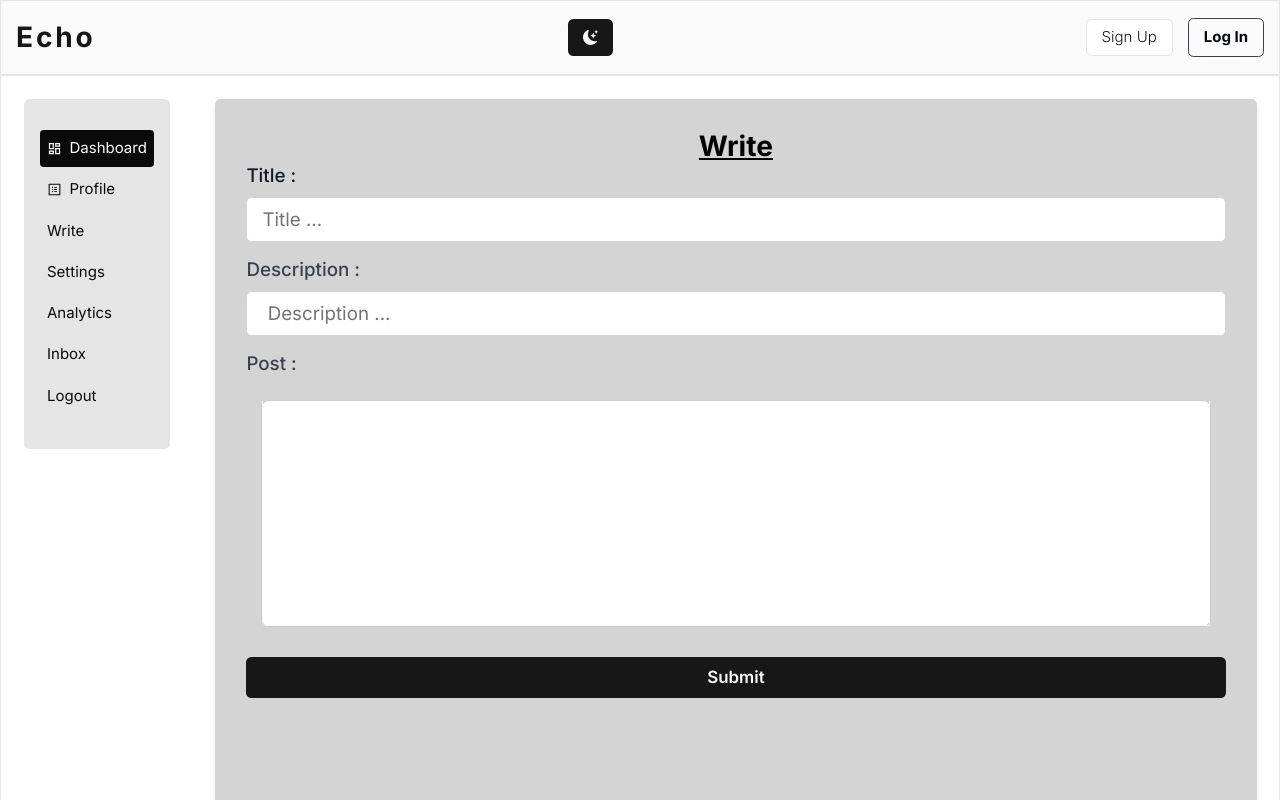
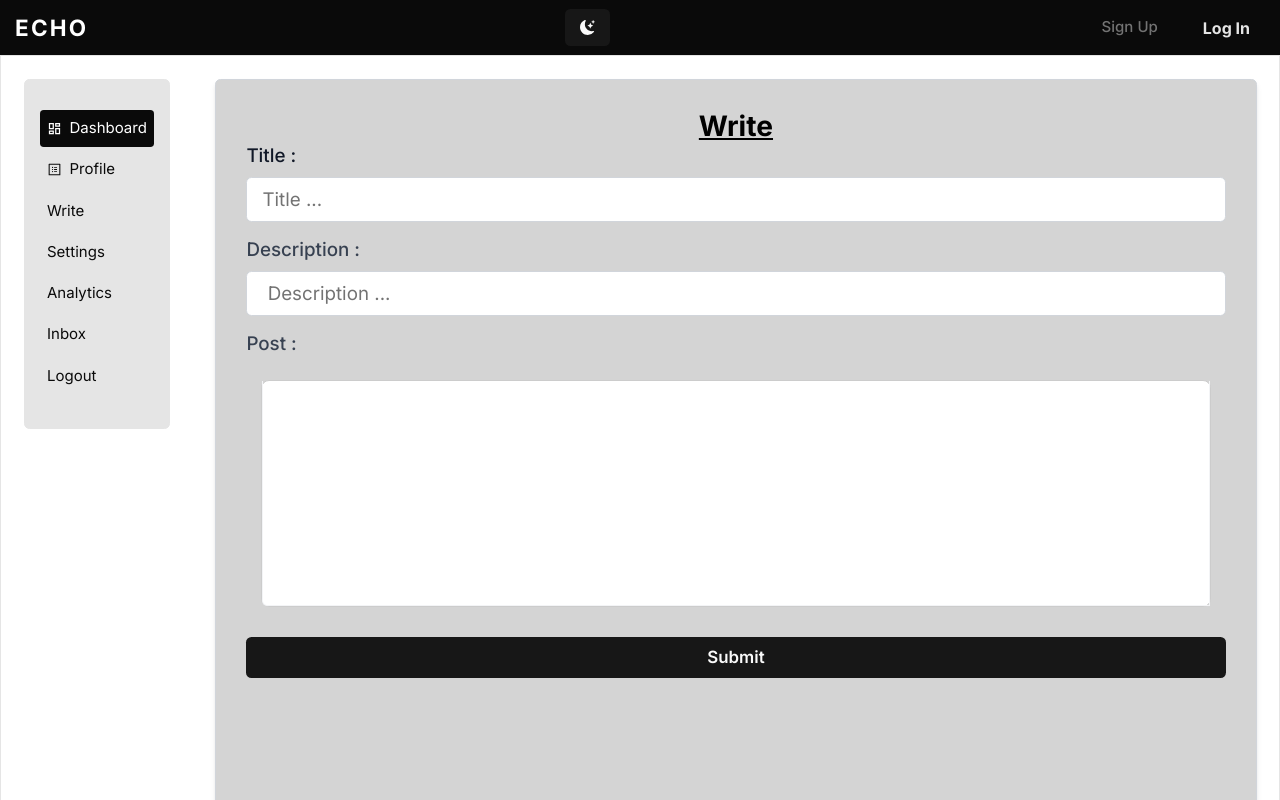
Before and after one commit to abdelhak-org/echo, a Next.js app: page /dashboard/write in a window 1280 px wide. Shown: the top 800 px of the page. Built offline with nearby package versions, Linux system fonts and the light colour scheme; no server answers; a web font is replaced by a local one.

Commit message:
working on ui

```diff
--- a/src/components/PostCard.tsx
+++ b/src/components/PostCard.tsx
@@ -32,33 +32,89 @@ const PostCard = ({
   likes = 10,
   dislikes = 0,
 }: Post) => {
-  return (
-    <Card
-      className="dark:bg-neutral-800 dark:text-neutral-100 text-gray-900
-    my-4 flex -space-y-2 border rounded-md border-transparent justify-between items-center flex-col
-      border-b-gray-200"
-    >
-      <CardHeader className="w-full h-fit flex flex-col">
-        <CardTitle className="text-2xl font-bold font-sans tracking-wide">
+  return  (
+    <div className="w-full max-w-[1534px]  md:h-[270px] flex flex-col  md:flex-row  border overflow-hidden
+     border-neutral-200 rounded-md shadow-md my-2 ">
+      <div className="w.full  md:w-1/5 h-full overflow-hidden rounded-md ">
+        <img src="https://source.unsplash.com/random" alt="cardImg" className="w-full h-full object-cover  rounded-md" />
+      </div>
+      <Card className="w-full md:w-4/5 flex flex-col justify-between border-0 ">
+      <CardHeader className="">
+        <CardTitle className="font-sans font-bold text-[18px] tracking-wide text-neutral-950 ">
           <Link href={`http://localhost:3000/posts/${id}`}>{title}</Link>
         </CardTitle>
-        <CardDescription className="font-sm font-mono">
-          {description || "Neque porro quisquam est qui dolorem ipsum quia dolor sit amet, consectetur, adipisci velit...\n There is no one who loves pain itself, who seeks after it and wants to have it, simply because it is pain..."}
+        <CardDescription className="">
+          {description?.substring(0,80) ||
+            "Neque porro quisquam est qui dolorem ipsum quia dolor sit amet, consectetur, adipisci velit...\n There is no one who loves pain itself, who seeks after it and wants to have it, simply because it is pain..."}
         </CardDescription>
+
       </CardHeader>
 
-      <div className="flex justify-between items-start py-2 w-full h-fit ">
       <CardContent
-        dangerouslySetInnerHTML={{ __html: content }}
-        className="font-mono   text-md indent-2"
-      ></CardContent>
-      <img src="https://source.unsplash.com/random/300*200" alt="post" className="w-1/6 h-full mr-2" />
-      </div>
+        dangerouslySetInnerHTML={{ __html: content.substring(0, 400) + "..."}}
+        className="text-[14px] w-full  "
+      />
+
+      <CardFooter className=" flex space-x-4">
+        <Avatar className="">
+          <AvatarImage
+            src="https://source.unsplash.com/random/35*35"
+            alt="@shadcn"
+          />
+          <AvatarFallback>CN</AvatarFallback>
+        </Avatar>
+        <p> {createdAt.substring(0,10)}</p>
+        <p className="text-blue-500 relative px-2 ">
+          {<AiFillLike size={18} />}{" "}
+          <span className="absolute left-8 top-0 z-50 text-blue-300">
+            {likes}
+          </span>
+        </p>
+        <p className="text-red-500 relative  px-2 ">
+          {<AiFillDislike size={18} />}
+          <span className="absolute left-8 top-0 z-50 text-red-300">
+            {dislikes}
+          </span>
+        </p>
+      </CardFooter>
+    </Card>
+
+    </div>
+
+  );
+};
+
+export default PostCard;
 
 
 
 
-      <CardFooter className="flex w-full h-fit justify-start items-center space-x-8  ">
+
+
+
+
+
+
+
+
+/*
+   <Card className="">
+      <CardHeader className="">
+        <CardTitle className="">
+          <Link href={`http://localhost:3000/posts/${id}`}>{title}</Link>
+        </CardTitle>
+        <CardDescription className="">
+          {description ||
+            "Neque porro quisquam est qui dolorem ipsum quia dolor sit amet, consectetur, adipisci velit...\n There is no one who loves pain itself, who seeks after it and wants to have it, simply because it is pain..."}
+        </CardDescription>
+      </CardHeader>
+
+      <CardContent
+        dangerouslySetInnerHTML={{ __html: content }}
+        className=""
+      ></CardContent>
+
+      <CardFooter className="">
         <Avatar className="">
           <AvatarImage
             src="https://source.unsplash.com/random/35*35"
@@ -81,7 +137,4 @@ const PostCard = ({
         </p>
       </CardFooter>
     </Card>
-  );
-};
-
-export default PostCard;
+ */
--- a/src/components/navbar/LoginButton.tsx
+++ b/src/components/navbar/LoginButton.tsx
@@ -12,15 +12,18 @@ const LoginButton = () => {
   };
 
   if (status === "authenticated") {
-    return <Button variant={"outline"}  onClick={logOut}>Log Out</Button>;
+    return( <Button
+    className=" font-bold text-neutral-200 text-[16px]"
+    variant={"link"}  onClick={logOut}>
+      Log Out
+    </Button>);
 
   }
   return (
-  <button
-  className="font-bold  text-md rounded-md border border-gray-700 text-gray-950 px-4 py-2 dark:text-gray-100 dark:bg-gray-900
-  hover:bg-gray-100 dark:hover:bg-gray-800
+  <Button variant={"link"}
+  className=" font-bold text-neutral-200 text-[16px]
   "
-  onClick={()=> Router.push("/login")}>Log In</button>
+  onClick={()=> Router.push("/login")}>Log In</Button>
   );
 };
 
--- a/src/components/navbar/Navbar.tsx
+++ b/src/components/navbar/Navbar.tsx
@@ -6,16 +6,17 @@ import SignUpButton from "./SignUpButton";
 const Navbar = () => {
   return (
     <nav
-      className="w-screen  h-[75px] dark:text-neutral-100 dark:bg-neutral-900 border
-      bg-neutral-50 text-neutral-900"
+      className= "w-screen  h-[55px] bg-neutral-950 text-white  "
     >
-      <div className="max-w-[1534px] w-full  h-full flex justify-between items-center   z-50 mx-auto px-4
+
+      <div className="max-w-[1534px] w-full h-full mx-auto
+        flex justify-between items-center px-4
     ">
       <Link href="/">
-      <h4
-      className="text-3xl font-bold cursor-pointer  tracking-widest  "
-      >Echo
-      </h4>
+      <h3
+      className="font-bold tracking-widest text-2xl cursor-pointer "
+      >ECHO
+      </h3>
       </Link>
       <div>
         <ModeToggle />
--- a/src/components/navbar/SignUpButton.tsx
+++ b/src/components/navbar/SignUpButton.tsx
@@ -4,17 +4,17 @@ import Link from "next/link";
 const SignUpButton = () => {
   const { data: session, status } = useSession();
 
-
+  if (status === "loading") return (<p className="text-xs font-sans "> Loading ...</p>);
   if (status === "authenticated") {
-    return <p className="text-xs font-sans "> loged in as :{session.user?.email}</p>;
+    return (<p className="text-xs font-sans "> Welcome ! {session.user?.name}</p>);
 
   }
 
 
   return(
   <Button
-  className=" font-light  font-roboto px-4 py-3 text-sm "
-    variant={"outline"} >
+  className="text-neutral-500 font-sans text-[14px]   "
+    variant={"link"} >
     <Link href="/register">
       Sign Up
     </Link>
```
